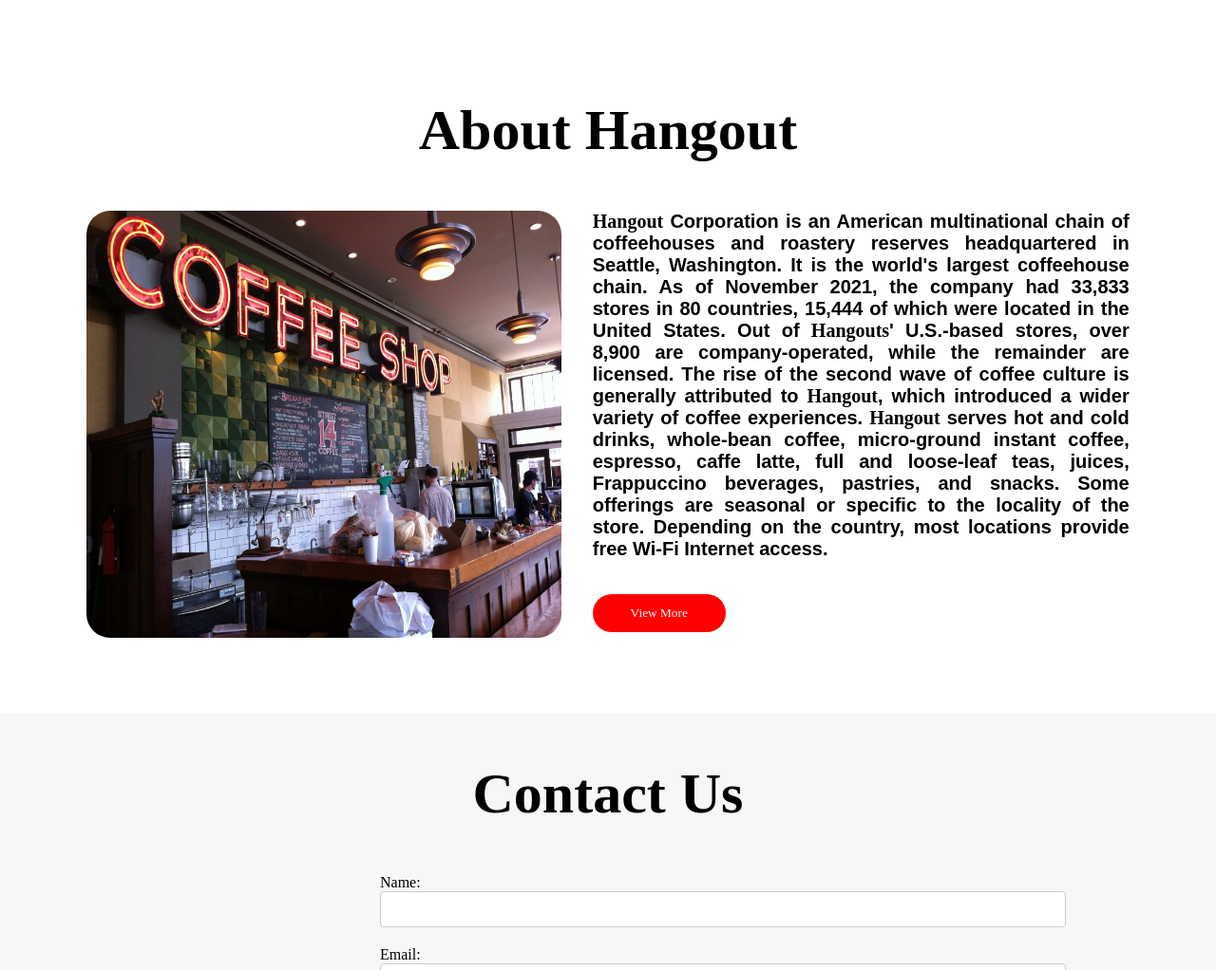
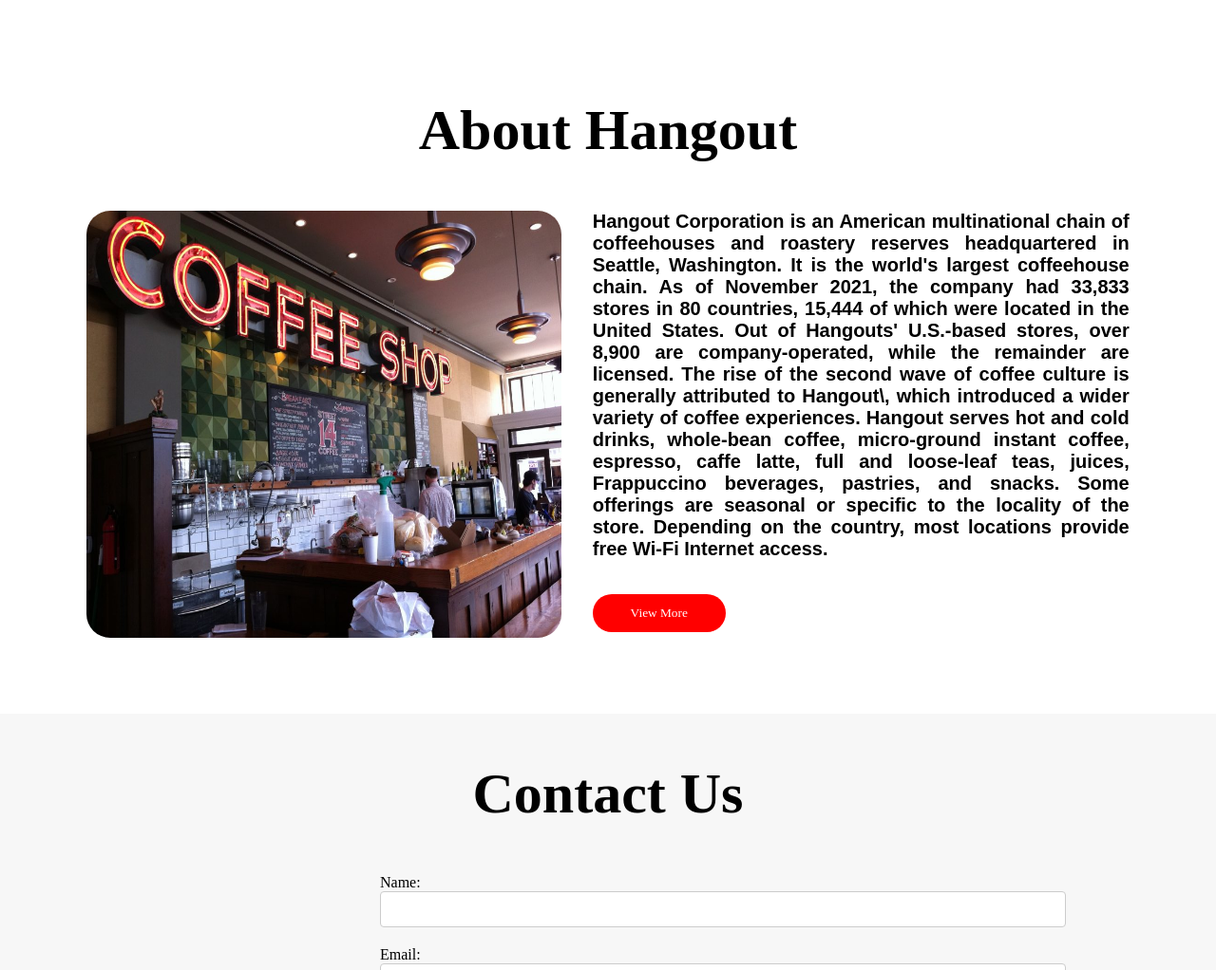
Before and after one commit to FuriSherpa/ISA, a plain HTML site: page Week 1/index.html in a window 1280 px wide. Shown: the part 1315-2337 px from the top of the page at 95% size. Drawn offline with Linux system fonts and the light colour scheme.

Commit message:
The item is addded.

```diff
--- a/Week 1/index.html
+++ b/Week 1/index.html
@@ -78,11 +78,11 @@
         <img src="Images/coffee.jpg" alt="coffee">
         <div class="text">
             <p>
-                <strong>Hangout</strong> Corporation is an American multinational chain of coffeehouses and roastery reserves headquartered in Seattle, Washington. It is the world's largest coffeehouse chain.
+                Hangout Corporation is an American multinational chain of coffeehouses and roastery reserves headquartered in Seattle, Washington. It is the world's largest coffeehouse chain.
 
-As of November 2021, the company had 33,833 stores in 80 countries, 15,444 of which were located in the United States. Out of <strong>Hangouts</strong>' U.S.-based stores, over 8,900 are company-operated, while the remainder are licensed.
+As of November 2021, the company had 33,833 stores in 80 countries, 15,444 of which were located in the United States. Out of Hangouts' U.S.-based stores, over 8,900 are company-operated, while the remainder are licensed.
 
-The rise of the second wave of coffee culture is generally attributed to <strong>Hangout</strong>, which introduced a wider variety of coffee experiences. <strong>Hangout</strong> serves hot and cold drinks, whole-bean coffee, micro-ground instant coffee, espresso, caffe latte, full and loose-leaf teas, juices, Frappuccino beverages, pastries, and snacks. Some offerings are seasonal or specific to the locality of the store. Depending on the country, most locations provide free Wi-Fi Internet access.
+The rise of the second wave of coffee culture is generally attributed to Hangout\, which introduced a wider variety of coffee experiences. Hangout serves hot and cold drinks, whole-bean coffee, micro-ground instant coffee, espresso, caffe latte, full and loose-leaf teas, juices, Frappuccino beverages, pastries, and snacks. Some offerings are seasonal or specific to the locality of the store. Depending on the country, most locations provide free Wi-Fi Internet access.
             </p><br><br>
             <a href=""><button type="button">View More</button></a>
         </div>
```
